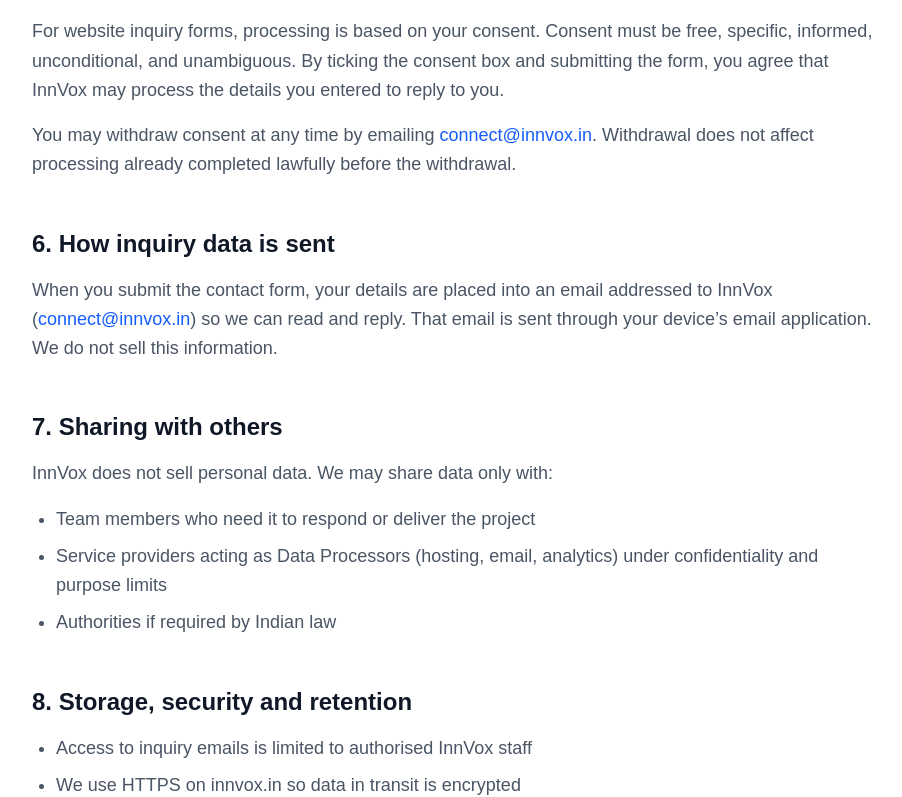
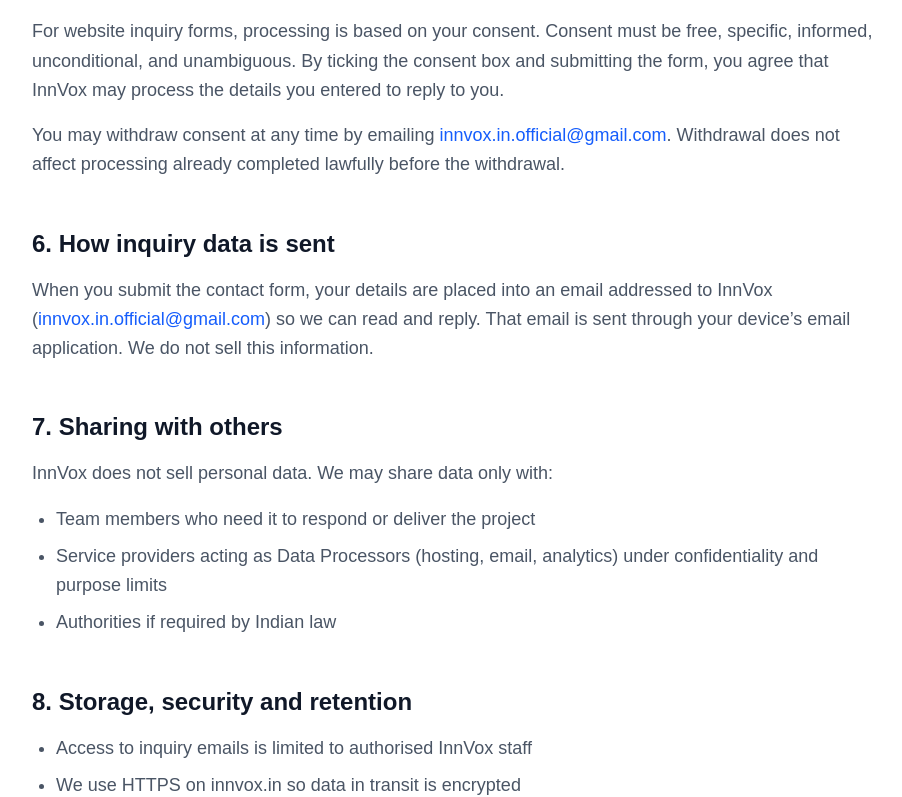
Before and after one commit to ady254/Portfolio_innvox, a Next.js app in the folder project-next/: page /privacy in a window 1280 px wide. Shown: the part 1748-2545 px from the top of the page, without its empty margins (184-1086 px from the left). Built offline with nearby package versions, Linux system fonts and the light colour scheme.

Commit message:
update the email.com

```diff
--- a/project-next/src/app/api/contact/route.ts
+++ b/project-next/src/app/api/contact/route.ts
@@ -110,7 +110,7 @@
             <div style="margin-top: 28px; text-align: center;">
               <a href="https://wa.me/919939711942" style="display: inline-block; background: #16a34a; color: white; text-decoration: none; padding: 14px 28px; border-radius: 10px; font-weight: 700; font-size: 15px;">Chat on WhatsApp for faster reply</a>
             </div>
-            <p style="margin-top: 24px; font-size: 13px; color: #94a3b8; text-align: center;">InnVox &middot; connect@innvox.in &middot; +91 9939 711942</p>
+            <p style="margin-top: 24px; font-size: 13px; color: #94a3b8; text-align: center;">InnVox &middot; innvox.in.official@gmail.com &middot; +91 9939 711942</p>
           </div>
         </div>
       `,
--- a/project-next/src/app/privacy/page.tsx
+++ b/project-next/src/app/privacy/page.tsx
@@ -35,8 +35,8 @@
               </p>
               <p className="text-gray-600 mt-4">
                 Contact for privacy requests:{" "}
-                <a href="mailto:connect@innvox.in" className="text-blue-600 hover:underline">
-                  connect@innvox.in
+                <a href="mailto:innvox.in.official@gmail.com" className="text-blue-600 hover:underline">
+                  innvox.in.official@gmail.com
                 </a>
               </p>
             </section>
@@ -116,8 +116,8 @@
               </p>
               <p className="text-gray-600">
                 You may withdraw consent at any time by emailing{" "}
-                <a href="mailto:connect@innvox.in" className="text-blue-600 hover:underline">
-                  connect@innvox.in
+                <a href="mailto:innvox.in.official@gmail.com" className="text-blue-600 hover:underline">
+                  innvox.in.official@gmail.com
                 </a>
                 . Withdrawal does not affect processing already completed
                 lawfully before the withdrawal.
@@ -129,8 +129,8 @@
               <p className="text-gray-600">
                 When you submit the contact form, your details are placed into
                 an email addressed to InnVox (
-                <a href="mailto:connect@innvox.in" className="text-blue-600 hover:underline">
-                  connect@innvox.in
+                <a href="mailto:innvox.in.official@gmail.com" className="text-blue-600 hover:underline">
+                  innvox.in.official@gmail.com
                 </a>
                 ) so we can read and reply. That email is sent through your
                 device’s email application. We do not sell this information.
@@ -187,8 +187,8 @@
               </ul>
               <p className="mt-4 text-gray-600">
                 Send requests to{" "}
-                <a href="mailto:connect@innvox.in" className="text-blue-600 hover:underline">
-                  connect@innvox.in
+                <a href="mailto:innvox.in.official@gmail.com" className="text-blue-600 hover:underline">
+                  innvox.in.official@gmail.com
                 </a>
                 . We aim to respond within a reasonable period, and in any case
                 without undue delay.
@@ -229,7 +229,7 @@
               <h2 className="text-2xl font-bold mb-4">13. Grievance Officer</h2>
               <div className="bg-gray-50 p-6 rounded-2xl border border-gray-100 text-gray-600">
                 <p className="font-semibold text-gray-900 mb-2">Grievance Officer — InnVox</p>
-                <p>Email: <a href="mailto:connect@innvox.in" className="text-blue-600 hover:underline">connect@innvox.in</a></p>
+                <p>Email: <a href="mailto:innvox.in.official@gmail.com" className="text-blue-600 hover:underline">innvox.in.official@gmail.com</a></p>
                 <p>Address: New Delhi, India</p>
                 <p className="mt-3 text-sm">
                   If you are not satisfied after we respond, you may approach
@@ -254,8 +254,8 @@
               <div className="bg-gray-50 p-6 rounded-2xl border border-gray-100 text-gray-600">
                 <p>
                   InnVox ·{" "}
-                  <a href="mailto:connect@innvox.in" className="text-blue-600 hover:underline">
-                    connect@innvox.in
+                  <a href="mailto:innvox.in.official@gmail.com" className="text-blue-600 hover:underline">
+                    innvox.in.official@gmail.com
                   </a>
                 </p>
                 <p>
--- a/project-next/src/components/CommunitySection.tsx
+++ b/project-next/src/components/CommunitySection.tsx
@@ -154,10 +154,10 @@
                 <Link2 className="w-4 h-4" /> innvox.in
               </a>
               <a
-                href="mailto:info@innvox.in"
+                href="mailto:innvox.in.official@gmail.com"
                 className="inline-flex items-center gap-2 hover:text-blue-600 transition-colors"
               >
-                <Mail className="w-4 h-4" /> info@innvox.in
+                <Mail className="w-4 h-4" /> innvox.in.official@gmail.com
               </a>
             </motion.div>
 
--- a/project-next/src/components/ContactSection.tsx
+++ b/project-next/src/components/ContactSection.tsx
@@ -23,7 +23,7 @@
 } from 'lucide-react';
 import Link from 'next/link';
 
-const CONTACT_EMAIL = "connect@innvox.in";
+const CONTACT_EMAIL = "innvox.in.official@gmail.com";
 
 const SERVICE_LABELS: Record<string, string> = {
   website: "Digital Platform Engineering",
@@ -468,7 +468,7 @@
                 <div>
                   <p className="text-xs font-bold text-gray-400 uppercase tracking-wider">Email Us</p>
                   <a href="mailto:innvox.in.official@gmail.com" className="text-sm font-semibold text-gray-900 dark:text-gray-100 hover:text-blue-600 transition-colors mt-0.5 block">
-                    connect@innvox.in
+                    innvox.in.official@gmail.com
                   </a>
                 </div>
               </div>
--- a/project-next/src/components/Navbar.tsx
+++ b/project-next/src/components/Navbar.tsx
@@ -145,10 +145,10 @@
                   Terms
                 </Link>
                 <a
-                  href="mailto:hello@innvox.in"
+                  href="mailto:innvox.in.official@gmail.com"
                   className="hover:text-gray-900 transition"
                 >
-                  hello@innvox.in
+                  innvox.in.official@gmail.com
                 </a>
               </div>
             </motion.div>
```
